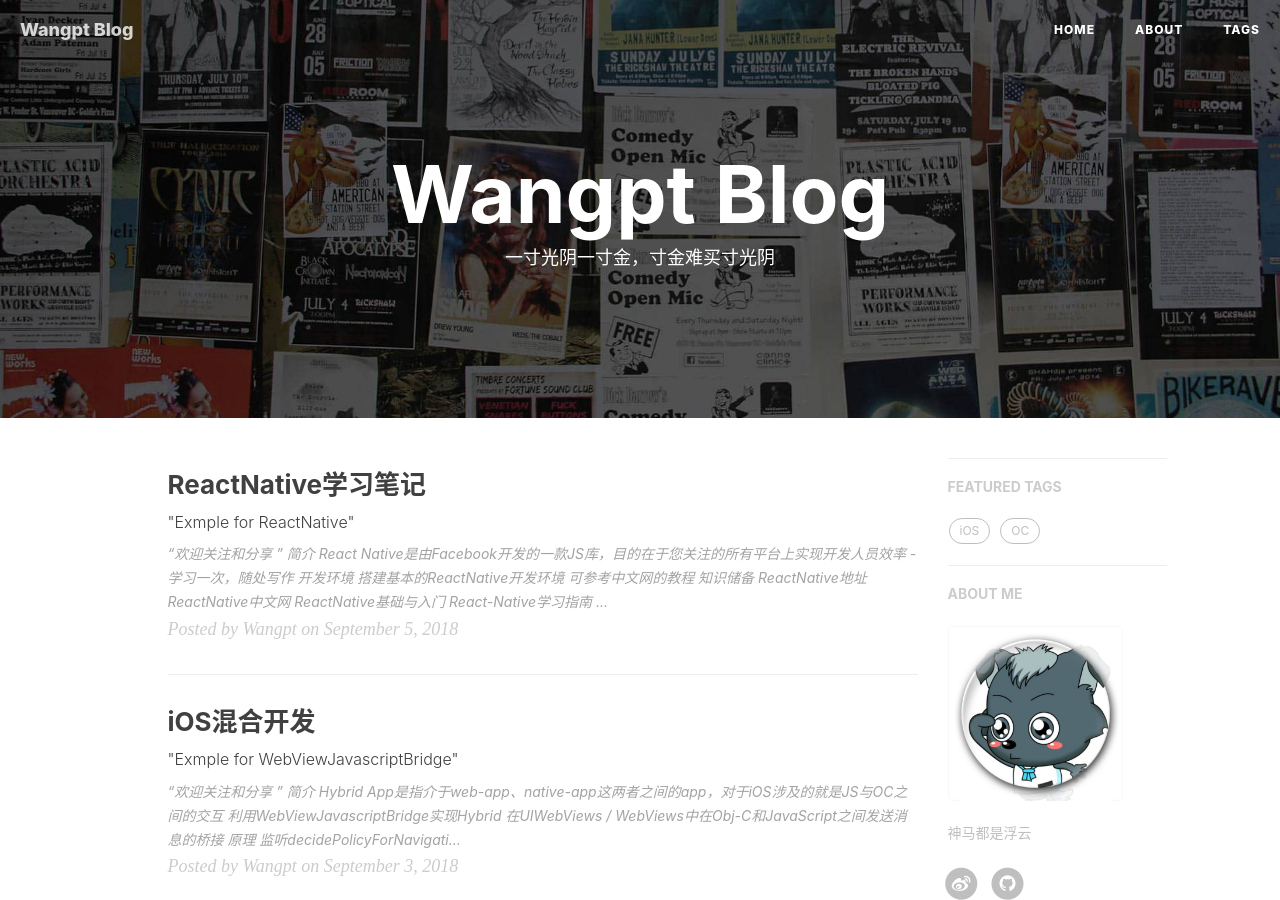
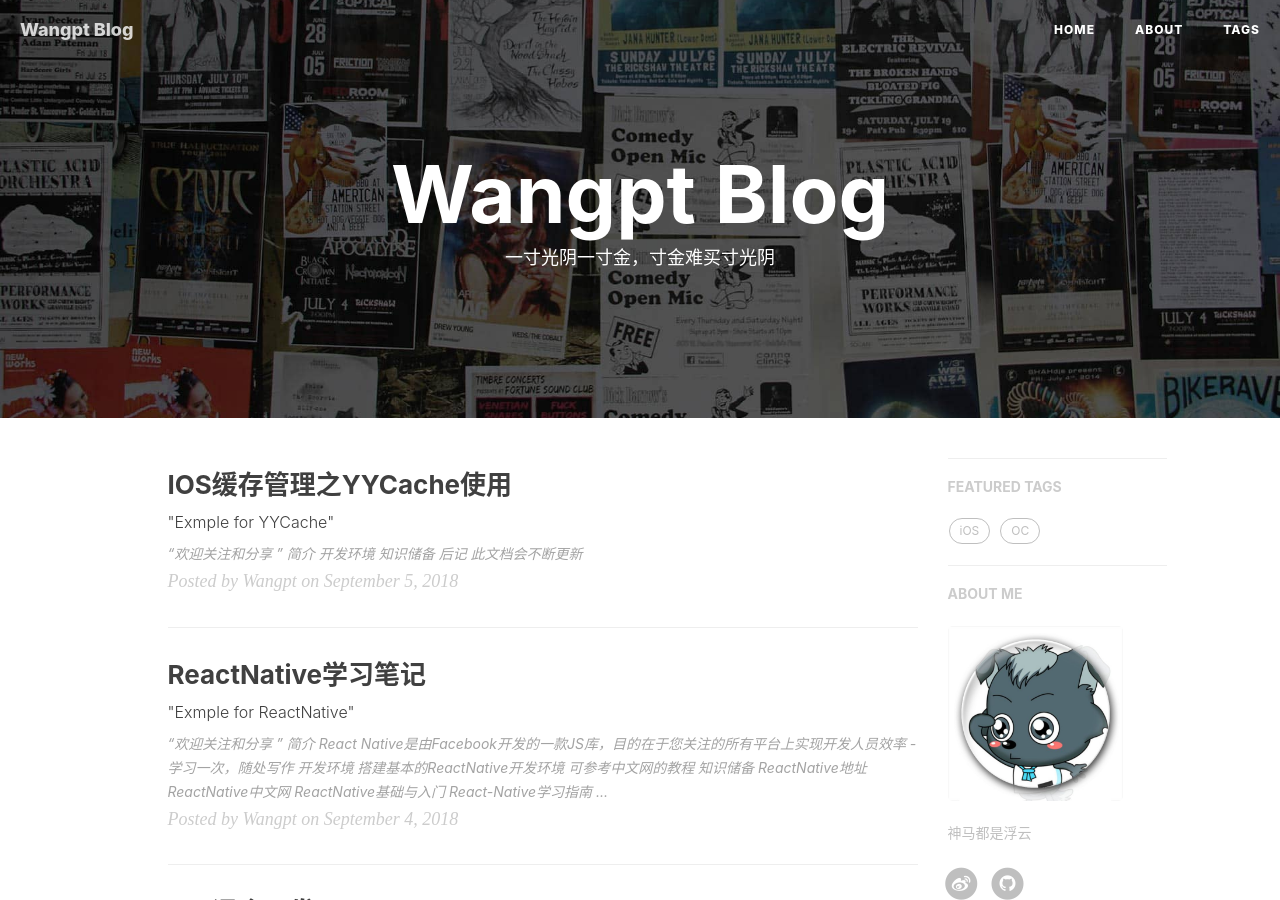
Before and after one commit to wangpt/wangpt.github.io, a Jekyll site: the page built from index.html, in a window 1280 px wide and 900 px high. Built offline with Jekyll 4.4.1, drawn with Linux system fonts in a browser that asks for light colours; nearby versions of some CDN libraries; the list of posts is cut into pages by our own code; comment, search, counter and statistics services are not loaded.

Commit message:
change note

```diff
--- a/_posts/2018-08-29-vendor-github.markdown
+++ b/_posts/2018-08-29-vendor-github.markdown
@@ -54,7 +54,8 @@ tags:
 
 
 ### 缓存
-
+* [HanekeSwift](https://github.com/Haneke/HanekeSwift) - 用Swift编写的轻量级通用缓存
+* [PINCache](https://github.com/pinterest/PINCache) - 适用于iOS和macOS的平台，安全的对象缓存
 * [YYCache](https://github.com/ibireme/YYCache) - 适用于iOS的高性能缓存框架.
 
 ### 图表
--- a/_posts/2018-09-05-reactnative-note.markdown
+++ b/_posts/2018-09-04-reactnative-note.markdown
@@ -2,7 +2,7 @@
 layout:     post
 title:      "ReactNative学习笔记"
 subtitle:   " \"Exmple for ReactNative\""
-date:       2018-09-05 12:00:00
+date:       2018-09-04 12:00:00
 author:     "Wangpt"
 header-img: "img/post-bg-2015.jpg"
 catalog: true
--- /dev/null
+++ b/_posts/2018-09-05-cache-yycache.markdown
@@ -0,0 +1,32 @@
+---
+layout:     post
+title:      "IOS缓存管理之YYCache使用"
+subtitle:   " \"Exmple for YYCache\""
+date:       2018-09-05 12:00:00
+author:     "Wangpt"
+header-img: "img/post-bg-2015.jpg"
+catalog: true
+tags:
+    - iOS
+    - OC
+    - Cache
+
+---
+
+> “欢迎关注和分享 ”
+
+
+## 简介
+
+---
+
+## 开发环境
+
+
+### 知识储备
+
+
+
+## 后记
+
+此文档会不断更新
```
